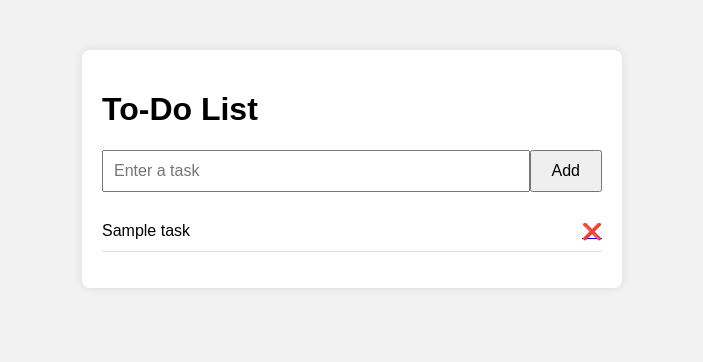
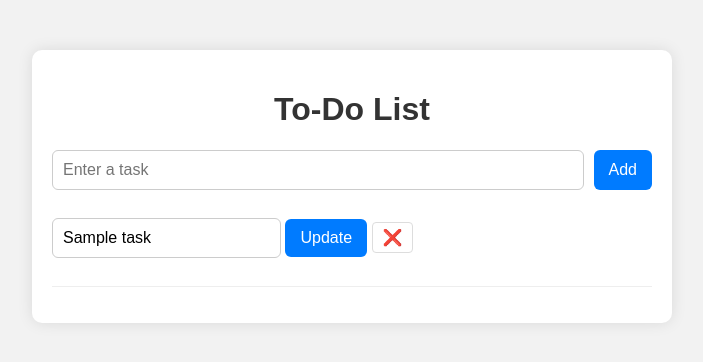
Before and after one commit to Nahelawad/CICD-project, a Flask app: template templates/index.html in a window 1280 px wide. Shown: the top 362 px of the page, without its empty margins (288-991 px from the left). Run offline with Flask 3, Linux system fonts and the light colour scheme; the template is opened without the code that fills it: most values are stand-ins (such as "Sample title", 1, 10 or a date in 2020).

Commit message:
Added the Update functionality

```diff
--- a/app.py
+++ b/app.py
@@ -21,6 +21,13 @@ def delete(task_id):
         tasks.pop(task_id)
     return redirect(url_for('index'))
 
+@app.route('/update/<int:task_id>',methods=['POST'])
+def update(task_id):
+    updated_task=request.form.get('updated_task')
+    if 0<= task_id <len(tasks) and updated_task:
+        tasks [task_id]={"title": updated_task}
+    return redirect(url_for('index'))
+
 
 @app.route('/tasks', methods=['GET'])
 def get_tasks():
--- a/static/style.css
+++ b/static/style.css
@@ -4,16 +4,22 @@ body {
 }
 
 .container {
-    max-width: 500px;
+    max-width: 600px;
     margin: 50px auto;
     padding: 20px;
     background: white;
-    border-radius: 8px;
-    box-shadow: 0 0 10px rgba(0,0,0,0.1);
+    border-radius: 10px;
+    box-shadow: 0 0 15px rgba(0,0,0,0.1);
+}
+
+h1 {
+    text-align: center;
+    color: #333;
 }
 
 form {
     display: flex;
+    gap: 10px;
     margin-bottom: 20px;
 }
 
@@ -21,11 +27,22 @@ input[type="text"] {
     flex: 1;
     padding: 10px;
     font-size: 16px;
+    border: 1px solid #ccc;
+    border-radius: 6px;
 }
 
 button {
-    padding: 10px 20px;
+    padding: 10px 15px;
     font-size: 16px;
+    background-color: #007bff;
+    color: white;
+    border: none;
+    border-radius: 6px;
+    cursor: pointer;
+}
+
+button:hover {
+    background-color: #0056b3;
 }
 
 ul {
@@ -34,8 +51,29 @@ ul {
 }
 
 li {
-    padding: 10px 0;
-    border-bottom: 1px solid #ddd;
     display: flex;
-    justify-content: space-between;
+    align-items: center;
+    gap: 10px;
+    padding: 8px 0;
+    border-bottom: 1px solid #eee;
 }
+
+li form {
+    display: flex;
+    flex: 1;
+    gap: 8px;
+    align-items: center;
+}
+
+a {
+    text-decoration: none;
+    color: red;
+    font-weight: bold;
+    padding: 6px 10px;
+    border: 1px solid #ddd;
+    border-radius: 4px;
+}
+
+a:hover {
+    background-color: #ffe6e6;
+}
--- a/templates/index.html
+++ b/templates/index.html
@@ -13,7 +13,18 @@
         </form>
         <ul>
             {% for task in tasks %}
-                <li>{{ task.title }} <a href="/delete/{{ loop.index0 }}">❌</a></li>
+            <li>
+                <form action="/update/{{loop.index0}}" method="POST" style="display: inline;">
+                    <input type="text" name="updated_task" value="{{task.title}}" required>
+                    <button type="submit">
+                        Update
+                    </button>
+                    <a href="/delete/{{loop.index0}}">
+
+                                ❌
+                    </a>
+                </form>
+            </li>
             {% endfor %}
         </ul>
     </div>
```
Also changed, not shown: test_app.py (+10 -5 lines).
